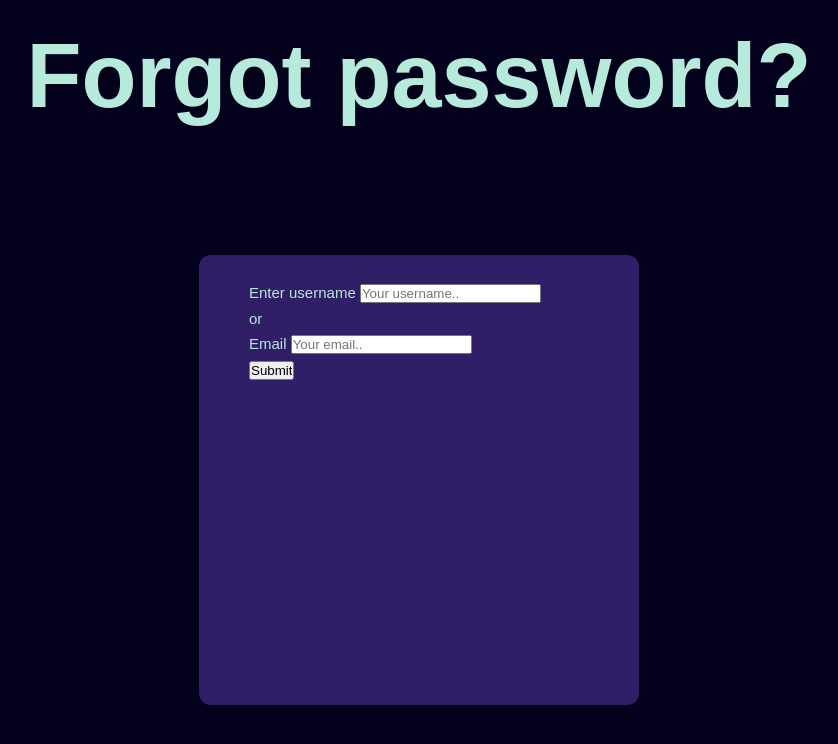
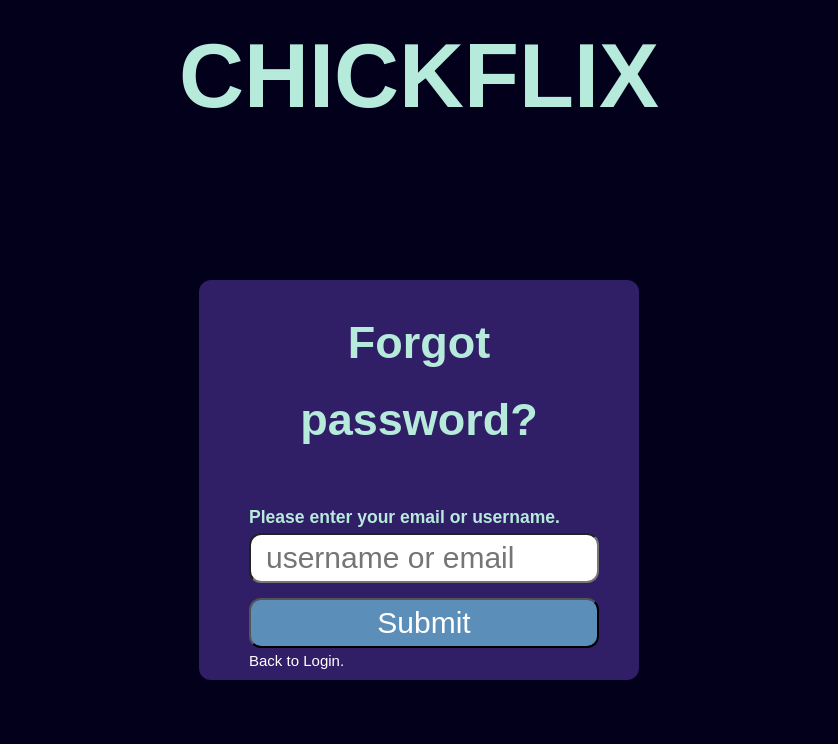
Before and after one commit to CristinaJoelle/Chickflix, a plain HTML site: page pass.recovery.html in a window 1280 px wide. Shown: the whole page, without its empty margins (221-1059 px from the left). Drawn offline with Linux system fonts and the light colour scheme; files that its build step writes are made by us from their sources.

Commit message:
edited password recovery

```diff
--- a/pass.recovery.html
+++ b/pass.recovery.html
@@ -4,30 +4,23 @@
     <meta charset="UTF-8" />
     <meta http-equiv="X-UA-Compatible" content="IE=edge" />
     <meta name="viewport" content="width=device-width, initial-scale=1.0" />
-    <title>Forgot Password</title>
-    <link rel="stylesheet" href="./Assets/style.css" />
-    <script src="script.js"></script>
+    <link rel="stylesheet" type="text/css" href="login.css" />
+    <title>ChickFlix</title>
   </head>
   <body>
-    <header>
-      <h1>Forgot password?</h1>
-    </header>
-    <form action="action_page.php">
-      <label for="username">Enter username</label>
-      <input
-        type="text"
-        id="uname"
-        name="username"
-        placeholder="Your username.."
-      />
-      <br>or</br>
-
-      <label for="email">Email</label>
-      <input type="text" id="email" name="email" placeholder="Your email.." />
-      <br>
-      <input type="submit" value="Submit" />
-    </br>
-    </form>
-
+    <h1 class="header">CHICKFLIX</h1>
+    <div class="main">
+      <form>
+        <h2 class="forgot-pass">Forgot password?</h2>
+        <h3>Please enter your email or username.</h3>
+        <div class="box">
+          <input class="textbox" type="text" placeholder="username or email" />
+        </div>
+        <input class="button" type="submit" value="Submit" />
+        <div>
+          <a href="login.html">Back to Login.</a>
+        </div>
+      </form>
+    </div>
   </body>
 </html>
```
